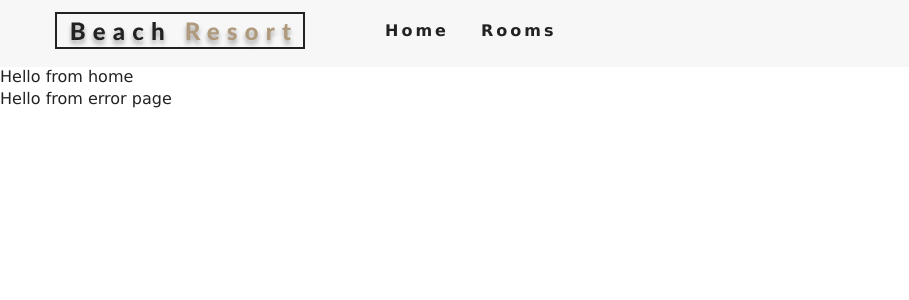
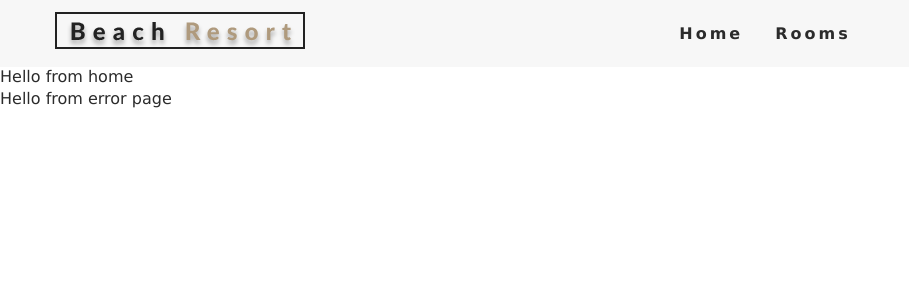
Before and after one commit to Giselesoubeiga/Oasis, a React (Create React App) app: page / in a window 1280 px wide. Shown: the top 300 px of the page, without its empty margins (0-909 px from the left). Built offline with nearby package versions, Linux system fonts and the light colour scheme.

Commit message:
appjs updated

```diff
--- a/src/App.css
+++ b/src/App.css
@@ -4,10 +4,10 @@
   box-sizing: border-box;
 }
 :root {
-  --primaryColor: #af9a7d;
+  --primaryColor: #f0a028;
   --mainWhite: #fff;
   --offWhite: #f7f7f7;
-  --mainBlack: #222;
+  --mainBlack: #2b2b2b;
   --mainGrey: #ececec;
   --darkGrey: #cfcfcf;
   --mainTransition: all 0.3s linear;
@@ -112,10 +112,11 @@ h6 {
   color: var(--primaryColor);
 }
 .nav-links {
-  /* height: 0;
-  overflow: hidden; */
+  height: 0;
+  overflow: hidden;
   transition: var(--mainTransition);
   list-style-type: none;
+  margin: auto !important;
 }
 .nav-links a {
   display: block;
@@ -365,7 +366,7 @@ h6 {
   padding: 5rem 0 0 0;
 }
 .single-room-images {
-  width: 80vw;
+  width: 100vw;
   margin: 0 auto;
   display: grid;
   grid-template-columns: repeat(auto-fit, minmax(350px, 1fr));
@@ -374,6 +375,8 @@ h6 {
 }
 .single-room-images img {
   width: 100%;
+  height: 350px;
+  overflow: hidden;
   display: block;
 }
 .single-room-info {
--- a/src/components/Navbar.js
+++ b/src/components/Navbar.js
@@ -4,9 +4,10 @@ import { FaAlignRight } from "react-icons/fa";
 import { Link } from "react-router-dom";
 
 export default class Navbar extends Component {
+    //set up state for toggling navbar menu
     state = {
         isOpen: false
-  }
+    };
     handleToggle = () => {
         this.setState({ isOpen: !this.state.isOpen });
     };
@@ -16,7 +17,7 @@ export default class Navbar extends Component {
                 <div className="nav-center">
                     <div className="nav-header">
                         <Link to="/">
-              <img src={logo} alt="Beach Resort" />
+                            <img src={logo} alt="beachResortLogo" />
                         </Link>
                         <button
                             type="button"
@@ -27,11 +28,14 @@ export default class Navbar extends Component {
                         </button>
                     </div>
                     <ul
-            className={this.state.isOpen ? "nav=links show-nav":"nav-links"
+                        className={
+                            this.state.isOpen
+                                ? "nav-links show-nav"
+                                : "nav-links"
                         }
                     >
                         <li>
-              <Link to="/">Home</Link>
+                            <Link to="/"> Home </Link>
                         </li>
                         <li>
                             <Link to="/rooms">Rooms</Link>
```
Also changed, not shown: 1 other file (tests, documents, lock files or other folders). Lines whose indentation alone changed are shown as unchanged.
